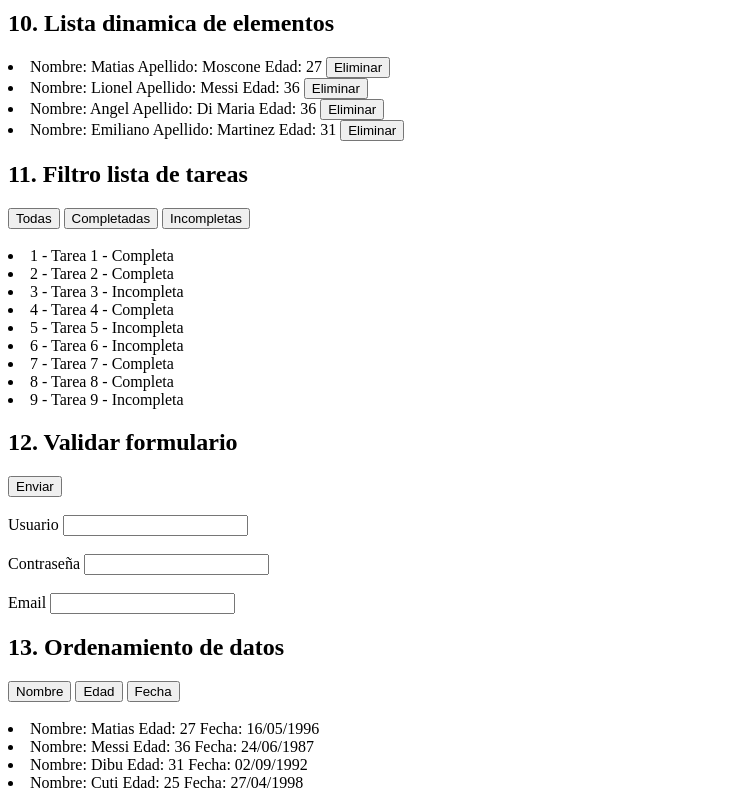
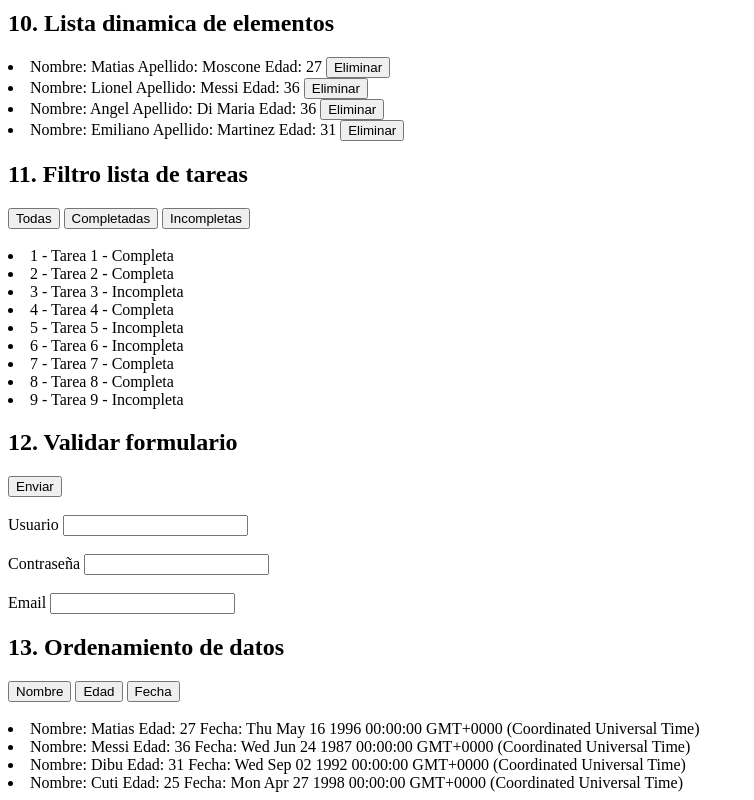
Before and after one commit to matiasmoscone1/practica-ejercicios-logica-programacion-react, a React (Vite) app: page / in a window 1280 px wide. Shown: the part 1671-2471 px from the top of the page, without its empty margins (0-754 px from the left). Built offline with nearby package versions, Linux system fonts and the light colour scheme.

Commit message:
Terminando ejercicio 13

```diff
--- a/src/ejercicios/OrdenarDatos.jsx
+++ b/src/ejercicios/OrdenarDatos.jsx
@@ -11,22 +11,22 @@ const OrdenarDatos = () => {
     const datos = [{
         nombre: "Matias",
         edad: 27,
-        fecha: "16/05/1996"
+        fecha: new Date("1996-05-16")
     },
     {
         nombre: "Messi",
         edad: 36,
-        fecha: "24/06/1987"
+        fecha: new Date("1987-06-24")
     },
     {
         nombre: "Dibu",
         edad: 31,
-        fecha: "02/09/1992"
+        fecha: new Date("1992-09-02")
     },
     {
         nombre: "Cuti",
         edad: 25,
-        fecha: "27/04/1998"
+        fecha: new Date("1998-04-27")
     }];
 
     const [nuevosJugadores, setNuevosJugadores] = useState(datos);
@@ -50,12 +50,15 @@ const OrdenarDatos = () => {
 
     const ordenarFecha = () => {
         const jugadoresOrdenadosFecha = [...nuevosJugadores];
-        const fechaHoy = new Date().getFullYear() * 3600;
-        console.log(fechaHoy);
+        //const fechaHoy = new Date().getFullYear() * 3600;
+        //console.log(fechaHoy);
         jugadoresOrdenadosFecha.forEach((jugador) => {
-            let tiempo = jugador.fecha.getFullYear();
+            let tiempo = jugador.fecha.getFullYear() * 3600;
             console.log(tiempo);
+            jugadoresOrdenadosFecha.sort((a,b) => a.tiempo - b.tiempo);
         })
+
+        setNuevosJugadores(jugadoresOrdenadosFecha);
     }
 
     return(<>
```
